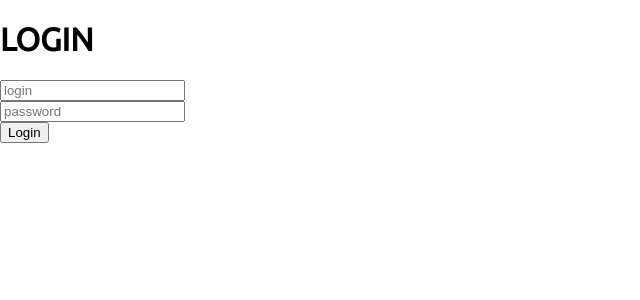
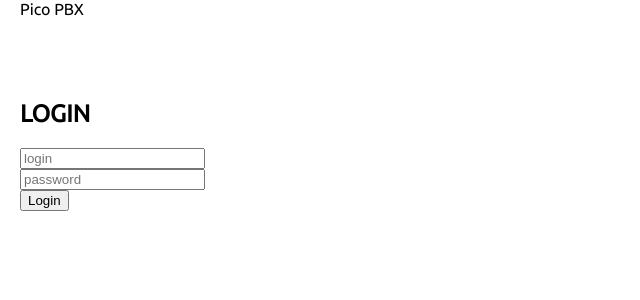
Before and after one commit to irbisadm/pico-pbx, a Vue app: page /#/login in a window 1280 px wide. Shown: the top 300 px of the page, without its empty margins (0-640 px from the left). Built offline with nearby package versions, Linux system fonts and the light colour scheme.

Commit message:
Added Element-ui move to pug

```diff
--- a/package.json
+++ b/package.json
@@ -11,6 +11,7 @@
   },
   "dependencies": {
     "axios": "^0.17.1",
+    "element-ui": "^2.0.5",
     "postcss-nested": "^2.1.2",
     "pug": "^2.0.0-rc.4",
     "vue": "^2.5.2",
--- a/src/App.vue
+++ b/src/App.vue
@@ -1,7 +1,11 @@
-<template>
-  <div id="app">
-    <router-view/>
-  </div>
+<template lang="pug">
+  el-container#app
+    el-header
+      el-row
+        el-col(:span="4") Pico PBX
+    el-main
+      router-view
+    el-footer
 </template>
 
 <script>
@@ -12,13 +16,12 @@ export default {
 
 <style>
 @import url('https://fonts.googleapis.com/css?family=Ubuntu|Ubuntu+Mono');
-#app {
+
+body{
+  margin:0;
+  padding:0;
   font-family: 'Ubuntu', Helvetica, Arial, sans-serif;
   -webkit-font-smoothing: antialiased;
   -moz-osx-font-smoothing: grayscale;
 }
-body{
-  margin:0;
-  padding:0;
-}
 </style>
--- a/src/components/IndexPage.vue
+++ b/src/components/IndexPage.vue
@@ -1,7 +1,5 @@
-<template>
-  <div class="hello">
-    Login successful
-  </div>
+<template lang="pug">
+  .hello Login successful
 </template>
 
 <script>
--- a/src/components/LoginPage.vue
+++ b/src/components/LoginPage.vue
@@ -1,9 +1,11 @@
-<template>
-  <div class="hello">
-    <h1>LOGIN</h1>
-    <input type="text" v-model="login" placeholder="login"><br>
-    <input type="text" v-model="password" placeholder="password"><br>
-    <button @click="doLogin">Login</button>
+<template lang="pug">
+  .hello
+    h1 LOGIN
+    input(type="text" v-model="login" placeholder="login")
+    br
+    input(type="text" v-model="password" placeholder="password")
+    br
+    button(@click="doLogin") Login
   </div>
 </template>
 
--- a/src/main.js
+++ b/src/main.js
@@ -1,10 +1,13 @@
 // The Vue build version to load with the `import` command
 // (runtime-only or standalone) has been set in webpack.base.conf with an alias.
 import Vue from 'vue'
+import ElementUI from 'element-ui'
+import 'element-ui/lib/theme-chalk/index.css'
 import App from './App'
 import router from './router'
 
 Vue.config.productionTip = false
+Vue.use(ElementUI)
 
 /* eslint-disable no-new */
 new Vue({
```
Also changed, not shown: 1 other file (tests, documents, lock files or other folders).
